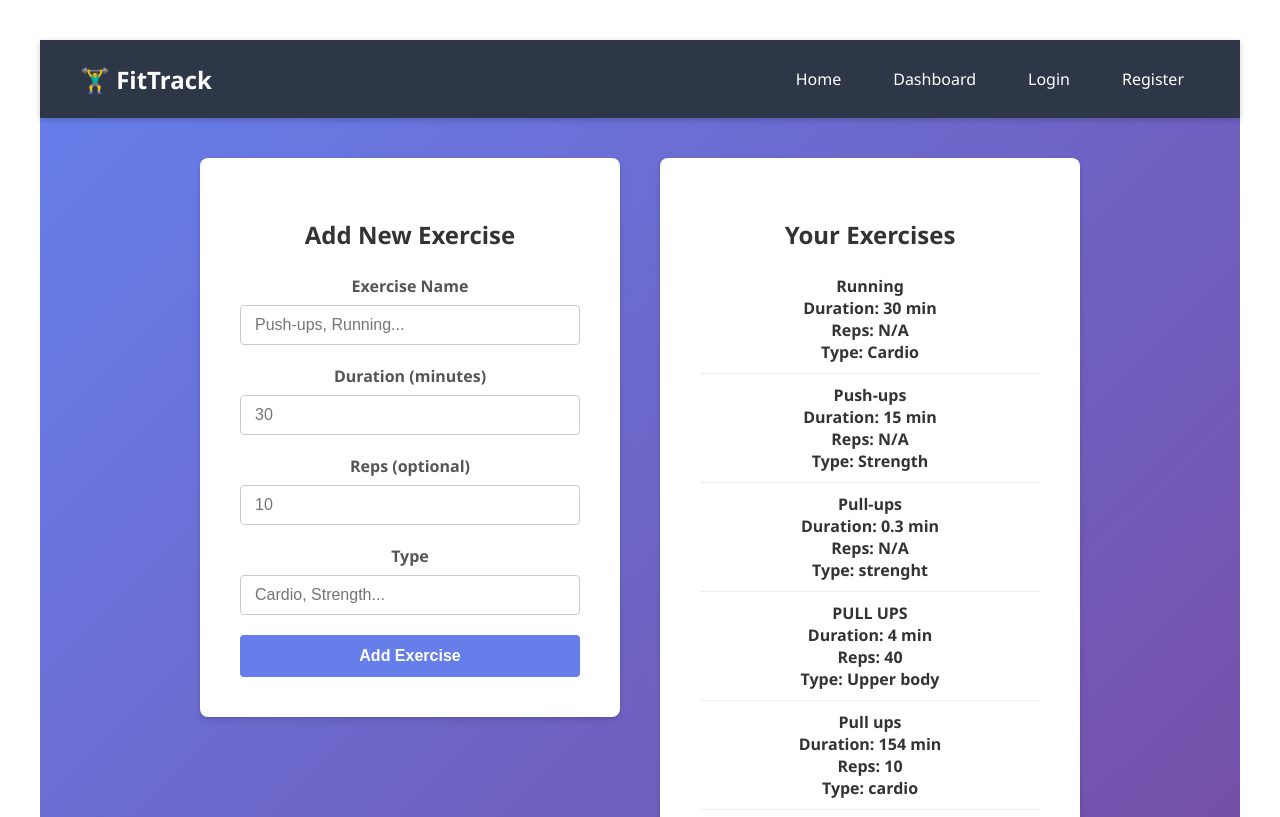
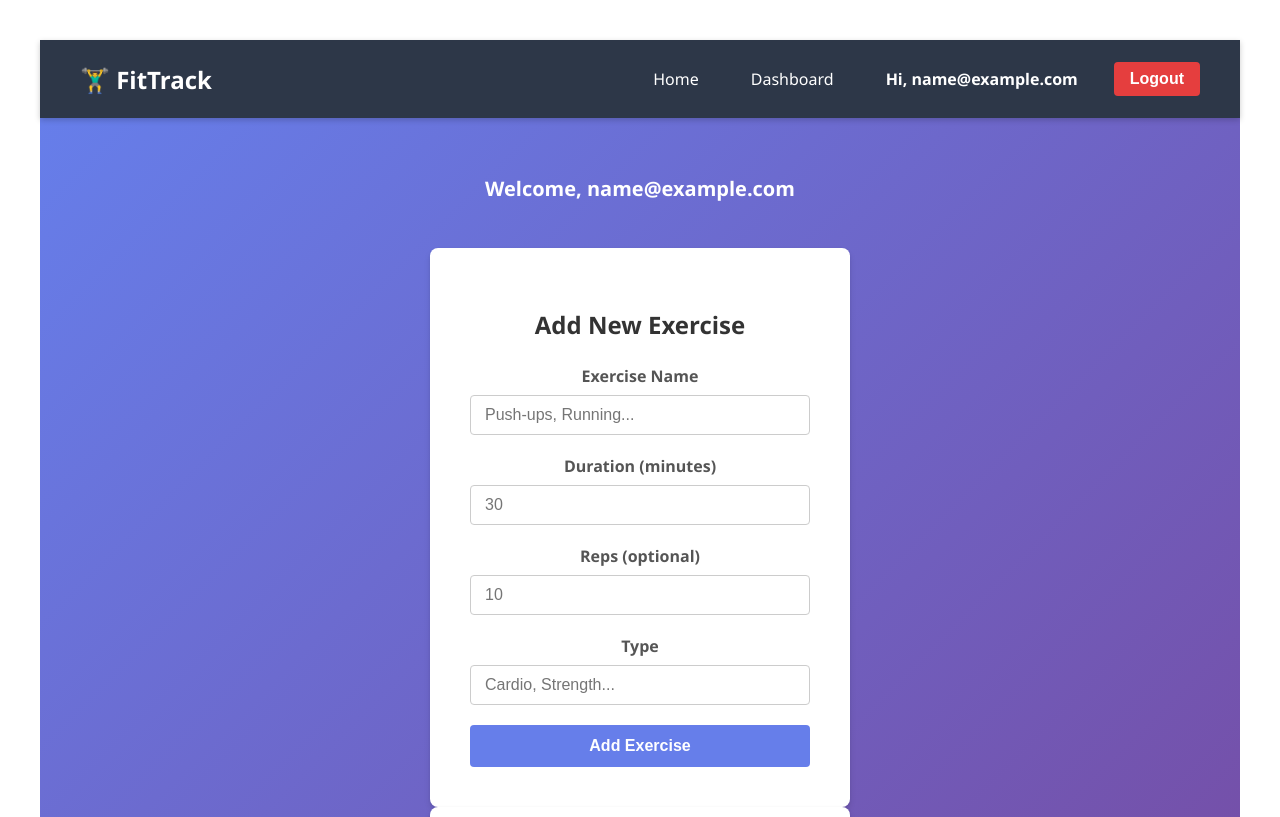
Before and after one commit to Topnivoda/Izpit-React, a React (Vite) app: page /dashboard in a window 1280 px wide. Shown: the top 817 px of the page. Built offline with nearby package versions, Linux system fonts and the light colour scheme; data requests are answered from the project's data file; sample sign-in values are in the browser's storage.

Commit message:
updatenati sa dashboarda da ima logout, da ima vseki lognat profil razlichni listove, na koito promenite se zapazvat, malko e promenen style-a na exercise lista

```diff
--- a/db.json
+++ b/db.json
@@ -18,36 +18,12 @@
   ],
   "exercises": [
     {
-      "id": "1",
-      "name": "Running",
-      "duration": 30,
-      "type": "Cardio"
-    },
-    {
-      "id": "2",
-      "name": "Push-ups",
-      "duration": 15,
-      "type": "Strength"
-    },
-    {
-      "id": "7398",
-      "name": "Pull-ups",
-      "duration": 0.3,
-      "type": "strenght"
-    },
-    {
-      "id": "2b52",
-      "name": "PULL UPS",
-      "duration": 4,
-      "reps": 40,
-      "type": "Upper body"
-    },
-    {
-      "id": "01fe",
+      "id": "b955",
       "name": "Pull ups",
-      "duration": 154,
+      "duration": 2,
       "reps": 10,
-      "type": "cardio"
+      "type": "strength",
+      "userId": "db3c"
     }
   ]
 }
--- a/src/components/AddExerciseForm.jsx
+++ b/src/components/AddExerciseForm.jsx
@@ -24,6 +24,12 @@ export default function AddExerciseForm({ onAdd }) {
       return;
     }
 
+    const userId = localStorage.getItem("userId");
+    if (!userId) {
+      setError("You must be logged in to add exercises.");
+      return;
+    }
+
     setError("");
 
     axios
@@ -32,6 +38,7 @@ export default function AddExerciseForm({ onAdd }) {
         duration: durationNum,
         reps: repsNum,
         type,
+        userId,
       })
       .then((res) => {
         onAdd(res.data);
@@ -104,7 +111,6 @@ const styles = {
     justifyContent: "center",
     alignItems: "center",
     fontFamily: "'Segoe UI', Tahoma, Geneva, Verdana, sans-serif",
-    // Removed height: "100vh" and background
   },
   form: {
     backgroundColor: "#fff",
--- a/src/components/navbar.jsx
+++ b/src/components/navbar.jsx
@@ -1,14 +1,38 @@
-import { Link } from "react-router-dom";
+import { Link, useNavigate } from "react-router-dom";
 
 export default function Navbar() {
+  const navigate = useNavigate();
+
+  const userEmail = localStorage.getItem("userEmail");
+
+  const handleLogout = () => {
+    localStorage.removeItem("userId");
+    localStorage.removeItem("username");
+    localStorage.removeItem("userEmail");
+    navigate("/login");
+  };
+
   return (
     <nav style={styles.navbar}>
       <div style={styles.logo}>🏋️‍♂️ FitTrack</div>
+
       <div style={styles.links}>
         <Link to="/" style={styles.link}>Home</Link>
         <Link to="/dashboard" style={styles.link}>Dashboard</Link>
-        <Link to="/login" style={styles.link}>Login</Link>
-        <Link to="/register" style={styles.link}>Register</Link>
+
+        {!userEmail ? (
+          <>
+            <Link to="/login" style={styles.link}>Login</Link>
+            <Link to="/register" style={styles.link}>Register</Link>
+          </>
+        ) : (
+          <>
+            <span style={styles.email}>Hi, {userEmail}</span>
+            <button onClick={handleLogout} style={styles.logoutButton}>
+              Logout
+            </button>
+          </>
+        )}
       </div>
     </nav>
   );
@@ -35,6 +59,7 @@ const styles = {
   links: {
     display: "flex",
     gap: "20px",
+    alignItems: "center",
   },
   link: {
     color: "white",
@@ -44,9 +69,19 @@ const styles = {
     borderRadius: "4px",
     transition: "background 0.3s",
   },
+  email: {
+    fontSize: "16px",
+    fontWeight: "600",
+    padding: "8px 16px",
+  },
+  logoutButton: {
+    backgroundColor: "#e53e3e",
+    border: "none",
+    borderRadius: "4px",
+    color: "white",
+    padding: "8px 16px",
+    cursor: "pointer",
+    fontWeight: "600",
+    fontSize: "16px",
+  },
 };
-
-// Add hover effect via inline style
-styles.link[':hover'] = {
-  backgroundColor: "#4A5568", // slightly lighter gray
-};
--- a/src/pages/dashboard.jsx
+++ b/src/pages/dashboard.jsx
@@ -2,15 +2,25 @@ import { useEffect, useState } from "react";
 import axios from "axios";
 import AddExerciseForm from "../components/AddExerciseForm";
 import ExerciseList from "../components/ExerciseList";
+import { useNavigate } from "react-router-dom";
 
 export default function Dashboard() {
   const [exercises, setExercises] = useState([]);
   const [loading, setLoading] = useState(true);
   const [error, setError] = useState(null);
+  const navigate = useNavigate();
+
+  const userId = localStorage.getItem("userId");
+  const userEmail = localStorage.getItem("userEmail");
 
   useEffect(() => {
+    if (!userId) {
+      navigate("/login");
+      return;
+    }
+
     axios
-      .get("http://localhost:3001/exercises")
+      .get(`http://localhost:3001/exercises?userId=${userId}`)
       .then((res) => {
         setExercises(res.data);
         setLoading(false);
@@ -19,19 +29,38 @@ export default function Dashboard() {
         setError("Failed to load exercises");
         setLoading(false);
       });
-  }, []);
+  }, [userId, navigate]);
 
   const handleAdd = (newExercise) => {
-    setExercises((prev) => [...prev, newExercise]);
+    const exerciseWithUser = { ...newExercise, userId };
+    setExercises((prev) => [...prev, exerciseWithUser]);
   };
 
-  const handleClearAll = () => {
-    setExercises([]);
+  // Delete all exercises for the user
+  const handleClearAll = async () => {
+    try {
+      await Promise.all(
+        exercises.map((ex) =>
+          axios.delete(`http://localhost:3001/exercises/${ex.id}`)
+        )
+      );
+      setExercises([]);
+    } catch {
+      setError("Failed to clear exercises");
+    }
   };
 
-  // ✅ Delete the last exercise from local state
-  const handleDeleteLast = () => {
-    setExercises((prev) => prev.slice(0, -1));
+  // Delete last exercise
+  const handleDeleteLast = async () => {
+    if (exercises.length === 0) return;
+    const lastExercise = exercises[exercises.length - 1];
+
+    try {
+      await axios.delete(`http://localhost:3001/exercises/${lastExercise.id}`);
+      setExercises((prev) => prev.slice(0, -1));
+    } catch {
+      setError("Failed to delete last exercise");
+    }
   };
 
   if (loading) return <p>Loading exercises...</p>;
@@ -39,6 +68,9 @@ export default function Dashboard() {
 
   return (
     <div style={styles.dashboardContainer}>
+      <div style={styles.header}>
+        <h2 style={styles.welcome}>Welcome, {userEmail}</h2>
+      </div>
       <AddExerciseForm onAdd={handleAdd} />
       <div style={styles.listSection}>
         <ExerciseList exercises={exercises} />
@@ -60,13 +92,20 @@ export default function Dashboard() {
 const styles = {
   dashboardContainer: {
     display: "flex",
-    justifyContent: "center",
-    alignItems: "flex-start",
-    gap: "40px",
+    flexDirection: "column",
+    alignItems: "center",
     padding: "40px",
     minHeight: "100vh",
     background: "linear-gradient(135deg, #667eea 0%, #764ba2 100%)",
     fontFamily: "'Segoe UI', Tahoma, Geneva, Verdana, sans-serif",
+  },
+  header: {
+    marginBottom: "30px",
+    color: "white",
+  },
+  welcome: {
+    fontSize: "20px",
+    fontWeight: "bold",
   },
   listSection: {
     display: "flex",
@@ -87,7 +126,7 @@ const styles = {
   deleteLastButton: {
     marginTop: "10px",
     padding: "10px 20px",
-    backgroundColor: "#f6ad55", // Orange
+    backgroundColor: "#f6ad55",
     color: "white",
     border: "none",
     borderRadius: "4px",
--- a/src/pages/login.jsx
+++ b/src/pages/login.jsx
@@ -1,10 +1,12 @@
 import { useState } from "react";
 import axios from "axios";
+import { useNavigate } from "react-router-dom";
 
 export default function Login() {
   const [email, setEmail] = useState("");
   const [password, setPassword] = useState("");
   const [error, setError] = useState("");
+  const navigate = useNavigate(); // redirect after login
 
   const handleSubmit = (e) => {
     e.preventDefault();
@@ -17,11 +19,22 @@ export default function Login() {
     setError("");
 
     axios
-      .get(`http://localhost:3001/users?email=${encodeURIComponent(email)}&password=${encodeURIComponent(password)}`)
+      .get(
+        `http://localhost:3001/users?email=${encodeURIComponent(
+          email
+        )}&password=${encodeURIComponent(password)}`
+      )
       .then((res) => {
         if (res.data.length === 1) {
+          const user = res.data[0];
+
+          // ✅ Store user ID, username, and email in localStorage
+          localStorage.setItem("userId", user.id);
+          localStorage.setItem("username", user.username);
+          localStorage.setItem("userEmail", user.email);  // <-- Added this line
+
           alert("Login successful!");
-          // TODO: Handle login state, e.g., save user info, redirect, etc.
+          navigate("/dashboard"); // ✅ redirect to dashboard
         } else {
           setError("Invalid email or password.");
         }
@@ -36,9 +49,7 @@ export default function Login() {
       <form style={styles.form} onSubmit={handleSubmit}>
         <h2 style={styles.title}>Login</h2>
 
-        <label style={styles.label} htmlFor="email">
-          Email
-        </label>
+        <label style={styles.label} htmlFor="email">Email</label>
         <input
           style={styles.input}
           id="email"
@@ -48,9 +59,7 @@ export default function Login() {
           placeholder="you@example.com"
         />
 
-        <label style={styles.label} htmlFor="password">
-          Password
-        </label>
+        <label style={styles.label} htmlFor="password">Password</label>
         <input
           style={styles.input}
           id="password"
@@ -62,9 +71,7 @@ export default function Login() {
 
         {error && <p style={styles.error}>{error}</p>}
 
-        <button style={styles.button} type="submit">
-          Log In
-        </button>
+        <button style={styles.button} type="submit">Log In</button>
       </form>
     </div>
   );
@@ -76,16 +83,14 @@ const styles = {
     height: "100vh",
     justifyContent: "center",
     alignItems: "center",
-    background:
-      "linear-gradient(135deg, #667eea 0%, #764ba2 100%)",
+    background: "linear-gradient(135deg, #667eea 0%, #764ba2 100%)",
     fontFamily: "'Segoe UI', Tahoma, Geneva, Verdana, sans-serif",
   },
   form: {
     backgroundColor: "#fff",
     padding: "40px",
     borderRadius: "8px",
-    boxShadow:
-      "0 4px 6px rgba(0,0,0,0.1), 0 1px 3px rgba(0,0,0,0.06)",
+    boxShadow: "0 4px 6px rgba(0,0,0,0.1), 0 1px 3px rgba(0,0,0,0.06)",
     width: "320px",
     display: "flex",
     flexDirection: "column",
```
